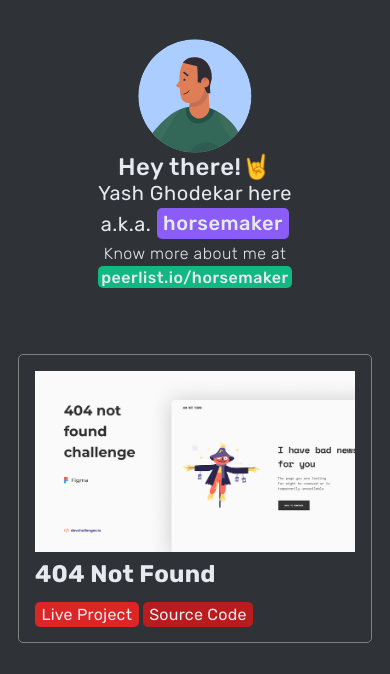
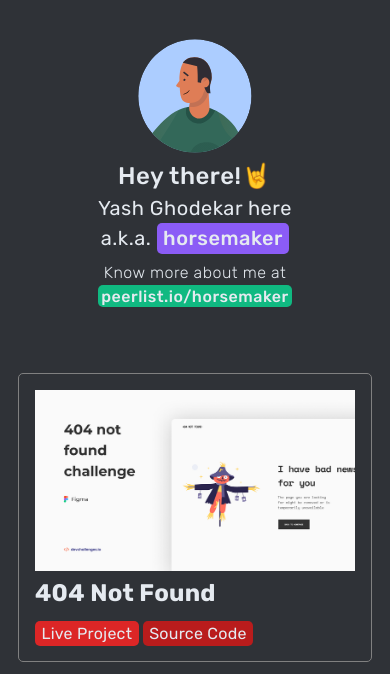
Before and after one commit to horsemaker/devChallenges-Responsive-Web-Developer, a plain HTML site: page index.html in a window 390 px wide. Shown: the part 159-833 px from the top of the page. Drawn offline with Linux system fonts and the light colour scheme.

Commit message:
fix: gaps in mobile view

```diff
--- a/style.css
+++ b/style.css
@@ -166,6 +166,11 @@ footer  a {
   .introduction {
     flex-direction: column;
     text-align: center;
+    gap: 1vh 0;
+  }
+
+  .introduction__details {
+    gap: 0.75vh 0;
   }
 
   .introduction__lineTwo {
@@ -175,6 +180,7 @@ footer  a {
   }
 
   .introduction__lineThree {
+    margin-top: 2px;
     display: flex;
     flex-direction: column;
     gap: 0.6vh 0;
```
